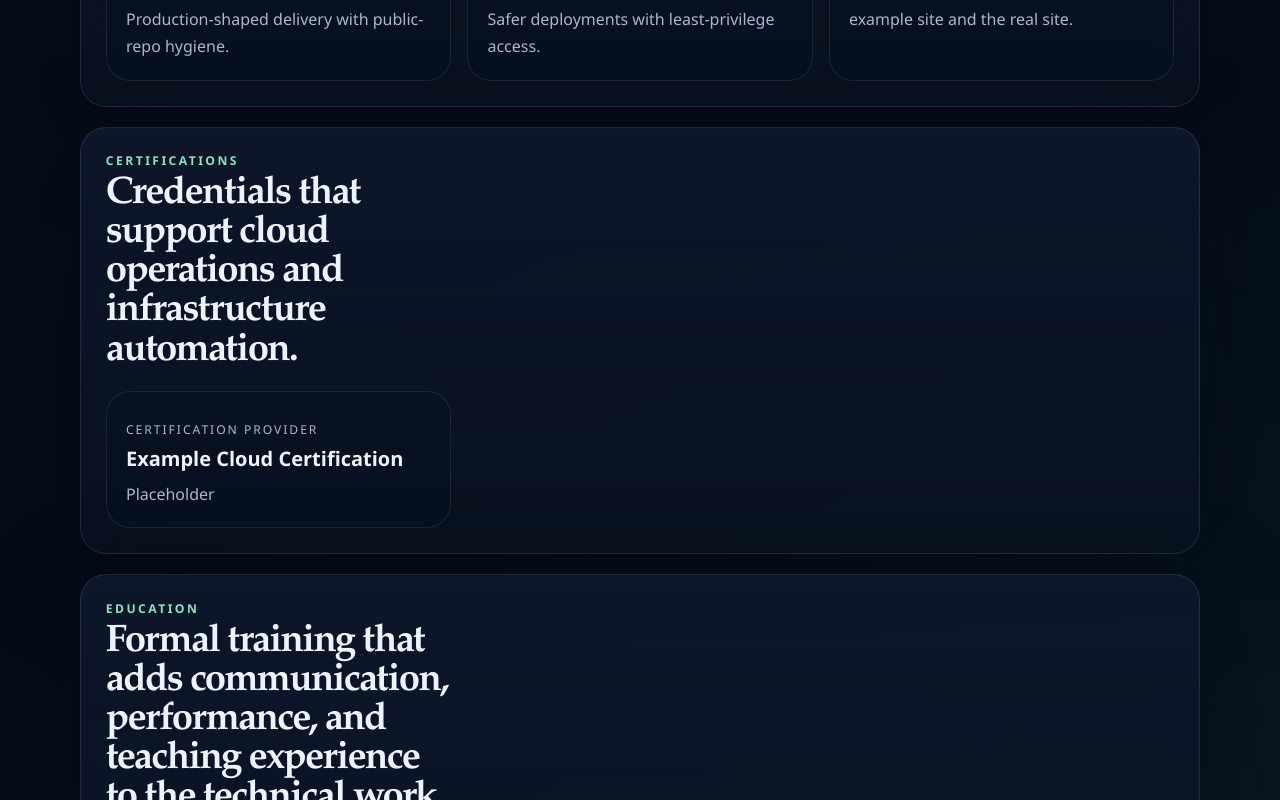
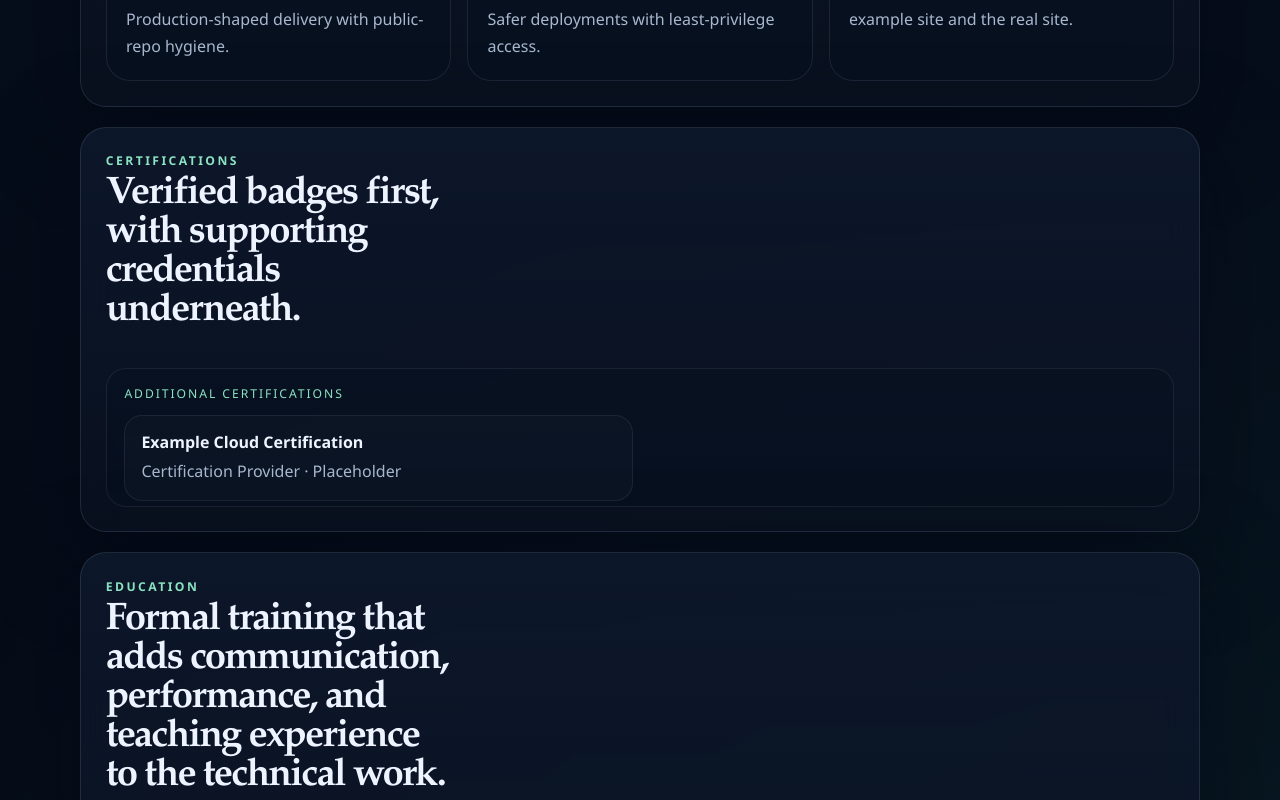
Before and after one commit to mariachiloko/portfolio-website, a React (Vite) app in the folder website/: page / in a window 1280 px wide. Shown: the part 3900-4700 px from the top of the page. Built offline with nearby package versions, Linux system fonts and the light colour scheme.

Commit message:
Add certification badge section

```diff
--- a/website/src/App.tsx
+++ b/website/src/App.tsx
@@ -71,6 +71,8 @@ function App() {
   const githubLink = contactLinks.find((link) => link.label === 'GitHub');
   const linkedinLink = contactLinks.find((link) => link.label === 'LinkedIn');
   const emailLink = contactLinks.find((link) => link.label === 'Email');
+  const featuredCertifications = certifications.filter((certification) => certification.badge);
+  const supportingCertifications = certifications.filter((certification) => !certification.badge);
 
   return (
     <main className="page-shell">
@@ -256,17 +258,43 @@ function App() {
       <section className="section">
         <div className="section-heading">
           <p className="eyebrow">Certifications</p>
-          <h2>Credentials that support cloud operations and infrastructure automation.</h2>
+          <h2>Verified badges first, with supporting credentials underneath.</h2>
         </div>
-        <div className="grid-compact">
-          {certifications.map((certification) => (
-            <article className="detail-card" key={certification.name}>
-              <p className="card-label">{certification.issuer ?? 'Certification'}</p>
-              <h3>{certification.name}</h3>
-              {certification.status ? <p>{certification.status}</p> : null}
+        <div className="cert-grid">
+          {featuredCertifications.map((certification) => (
+            <article className="cert-card" key={certification.name}>
+              <div className="cert-card-media">
+                <img src={certification.badge} alt={`${certification.name} badge`} loading="lazy" />
+              </div>
+              <div className="cert-card-body">
+                <p className="card-label">{certification.issuer ?? 'Certification'}</p>
+                <h3>{certification.name}</h3>
+                {certification.status ? <p>{certification.status}</p> : null}
+                {certification.url ? (
+                  <a className="cert-card-link" href={certification.url} target="_blank" rel="noreferrer">
+                    View badge
+                  </a>
+                ) : null}
+              </div>
             </article>
           ))}
         </div>
+        {supportingCertifications.length ? (
+          <div className="supporting-certs">
+            <p className="card-label">Additional certifications</p>
+            <div className="supporting-cert-list">
+              {supportingCertifications.map((certification) => (
+                <article className="supporting-cert" key={certification.name}>
+                  <h3>{certification.name}</h3>
+                  <p>
+                    {certification.issuer}
+                    {certification.status ? ` · ${certification.status}` : ''}
+                  </p>
+                </article>
+              ))}
+            </div>
+          </div>
+        ) : null}
       </section>
 
       <section className="section">
--- a/website/src/data/content.ts
+++ b/website/src/data/content.ts
@@ -43,6 +43,8 @@ export interface CertificationContent {
   name: string;
   issuer?: string;
   status?: string;
+  badge?: string;
+  url?: string;
 }
 
 type JsonModule = {
--- a/website/src/styles.css
+++ b/website/src/styles.css
@@ -447,6 +447,107 @@ a:hover {
   line-height: 1.7;
 }
 
+.cert-grid {
+  display: grid;
+  grid-template-columns: repeat(2, minmax(0, 1fr));
+  gap: 1rem;
+}
+
+.cert-card {
+  display: grid;
+  gap: 1rem;
+  padding: 1rem;
+  border: 1px solid rgba(170, 188, 214, 0.12);
+  background: rgba(7, 17, 31, 0.42);
+  border-radius: 24px;
+  transition:
+    transform 180ms ease,
+    border-color 180ms ease,
+    box-shadow 180ms ease;
+}
+
+.cert-card:hover {
+  transform: translateY(-3px);
+  border-color: var(--panel-border-strong);
+  box-shadow: 0 18px 60px rgba(1, 6, 19, 0.35);
+}
+
+.cert-card-media {
+  overflow: hidden;
+  display: flex;
+  align-items: center;
+  justify-content: center;
+  min-height: 240px;
+  padding: 1rem;
+  border-radius: 20px;
+  background:
+    radial-gradient(circle at top left, rgba(83, 205, 160, 0.16), transparent 42%),
+    linear-gradient(180deg, rgba(255, 255, 255, 0.95), rgba(235, 240, 248, 0.92));
+}
+
+.cert-card-media img {
+  display: block;
+  width: 100%;
+  max-width: 320px;
+  height: auto;
+  object-fit: contain;
+  filter: drop-shadow(0 18px 24px rgba(1, 6, 19, 0.2));
+}
+
+.cert-card-body {
+  display: grid;
+  gap: 0.45rem;
+}
+
+.cert-card-body h3 {
+  margin: 0;
+  font-size: 1.25rem;
+}
+
+.cert-card-body p {
+  margin: 0;
+}
+
+.cert-card-link {
+  width: fit-content;
+  margin-top: 0.35rem;
+  color: var(--accent);
+  font-weight: 600;
+}
+
+.supporting-certs {
+  margin-top: 1rem;
+  padding: 1rem 1.1rem 0.3rem;
+  border: 1px solid rgba(170, 188, 214, 0.1);
+  border-radius: 20px;
+  background: rgba(7, 17, 31, 0.28);
+}
+
+.supporting-cert-list {
+  display: grid;
+  gap: 0.85rem;
+  margin-top: 0.85rem;
+  grid-template-columns: repeat(2, minmax(0, 1fr));
+}
+
+.supporting-cert {
+  padding: 0.95rem 1rem;
+  border-radius: 18px;
+  border: 1px solid rgba(170, 188, 214, 0.1);
+  background: rgba(255, 255, 255, 0.02);
+}
+
+.supporting-cert h3 {
+  margin: 0;
+  font-size: 1rem;
+}
+
+.supporting-cert p {
+  margin: 0.35rem 0 0;
+  color: var(--muted);
+  line-height: 1.6;
+}
+
 .detail-list {
   margin: 0.85rem 0 0;
   padding-left: 1.1rem;
@@ -538,6 +639,8 @@ a:hover {
   .skills-grid,
   .delivery-grid,
   .project-grid,
+  .cert-grid,
+  .supporting-cert-list,
   .grid-compact,
   .contact-grid {
     grid-template-columns: 1fr;
```
